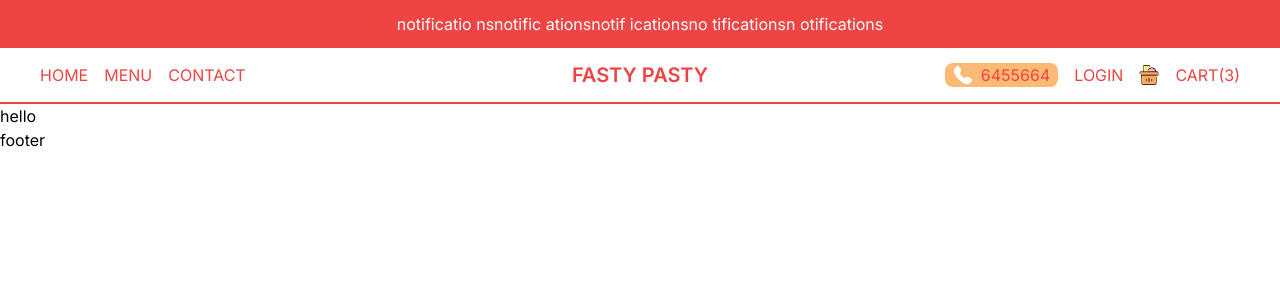
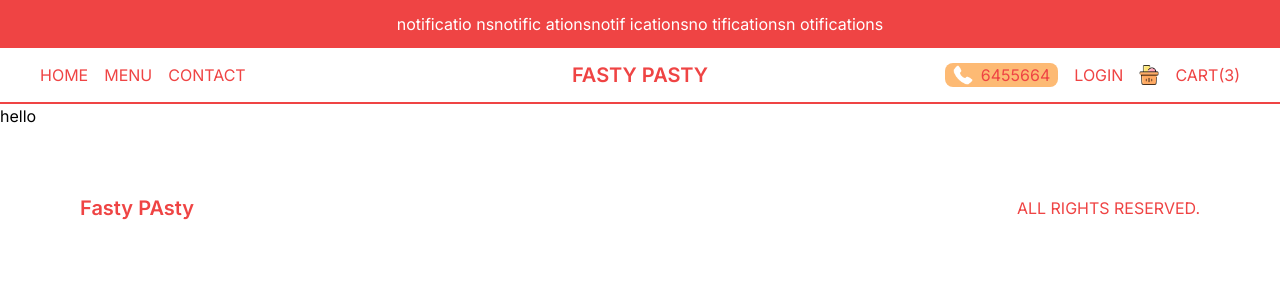
Before and after one commit to khouloudalui/Restaurent-delivery-nextjs-tailwindcss, a Next.js app: page / in a window 1280 px wide. Shown: the top 300 px of the page. Built offline with nearby package versions, Linux system fonts and the light colour scheme.

Commit message:
feat(Footer):add footer component

```diff
--- a/src/components/Footers.tsx
+++ b/src/components/Footers.tsx
@@ -1,9 +1,11 @@
+import Link from 'next/link'
 import React from 'react'
 
 const Footers = () => {
     return (
-        <div>
-            footer
+        <div className='flex justify-between items-center text-red-500 md:h-24 p-10 lg:p-20'>
+            <Link href="/" className='font-semibold text-xl'>Fasty PAsty</Link>
+            <p>ALL RIGHTS RESERVED.</p>
         </div>
     )
 }
```
